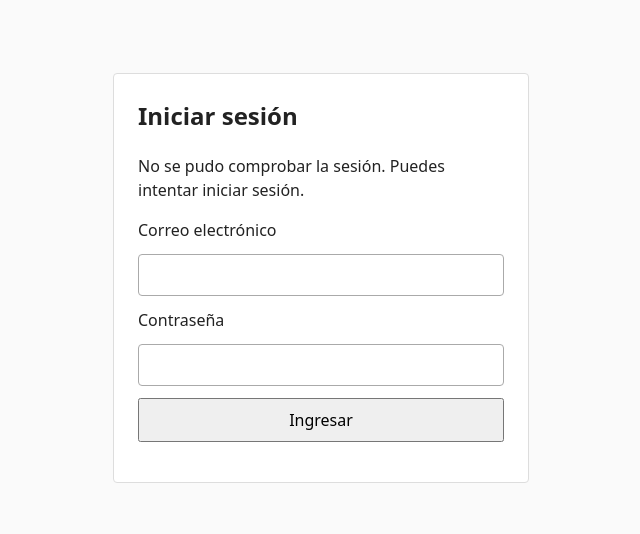
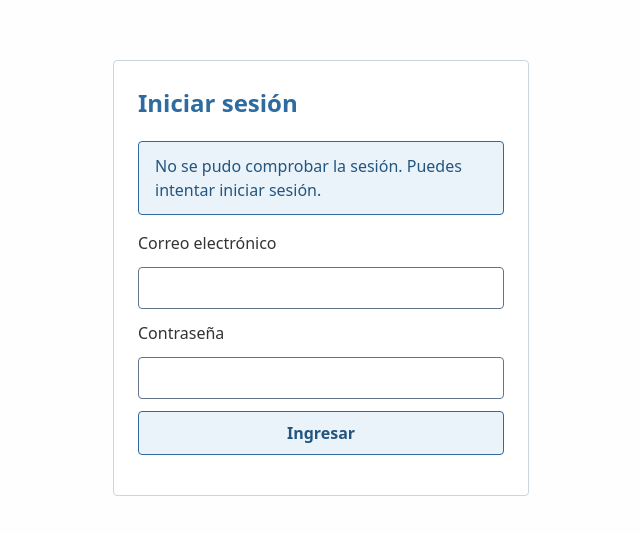
Before and after one commit to VicenteAsmussen/PT-OptimizacionHorarios, a React (Vite) app in the folder frontend/: page /login in a window 1280 px wide. Shown: the part 122-656 px from the top of the page, without its empty margins (319-959 px from the left). Built offline with nearby package versions, Linux system fonts and the light colour scheme; no server answers.

Commit message:
Definimos Estilos
Se definio la paleta de colores de la pagina, agrupando colores estructurales, de botes y de estados, y se reajusto a estos tonos la pagina de login

```diff
--- a/frontend/src/components/layout/AppLayout.tsx
+++ b/frontend/src/components/layout/AppLayout.tsx
@@ -22,6 +22,16 @@ export default function AppLayout() {
 
   return (
     <div className="app-layout">
+      <header className="topbar">
+        <span>Sistema de Optimización de Horarios Académicos</span>
+        <div className="session-controls">
+          {usuario && <span>{usuario.nombre} · {usuario.rol}</span>}
+          <button className="boton boton--gris" type="button" onClick={cerrarSesion} disabled={cerrando}>
+            {cerrando ? "Cerrando sesión…" : "Cerrar sesión"}
+          </button>
+          {error && <p role="alert">{error}</p>}
+        </div>
+      </header>
       <aside className="sidebar">
         <p className="sidebar-title">Horarios académicos</p>
         <nav aria-label="Navegación principal">
@@ -29,16 +39,6 @@ export default function AppLayout() {
         </nav>
       </aside>
       <div className="app-body">
-        <header className="topbar">
-          <span>Sistema de Optimización de Horarios Académicos</span>
-          <div className="session-controls">
-            {usuario && <span>{usuario.nombre} · {usuario.rol}</span>}
-            <button type="button" onClick={cerrarSesion} disabled={cerrando}>
-              {cerrando ? "Cerrando sesión…" : "Cerrar sesión"}
-            </button>
-            {error && <p role="alert">{error}</p>}
-          </div>
-        </header>
         <main className="main-content">
           <Outlet />
         </main>
--- a/frontend/src/features/auth/pages/LoginPage.tsx
+++ b/frontend/src/features/auth/pages/LoginPage.tsx
@@ -36,7 +36,7 @@ export default function LoginPage() {
           <label htmlFor="clave">Contraseña</label>
           <input id="clave" name="clave" type="password" autoComplete="current-password" required
             value={clave} onChange={(evento) => setClave(evento.target.value)} disabled={enviando} />
-          <button type="submit" disabled={enviando}>{enviando ? "Ingresando…" : "Ingresar"}</button>
+          <button className="boton boton--azul" type="submit" disabled={enviando}>{enviando ? "Ingresando…" : "Ingresar"}</button>
         </form>
       </section>
     </main>
--- a/frontend/src/main.tsx
+++ b/frontend/src/main.tsx
@@ -1,7 +1,9 @@
 import React from "react";
 import ReactDOM from "react-dom/client";
 import App from "./App";
+import "./styles/variables.css";
 import "./styles/global.css";
+import "./styles/botones.css";
 
 ReactDOM.createRoot(document.getElementById("root")!).render(
   <React.StrictMode>
--- /dev/null
+++ b/frontend/src/styles/botones.css
@@ -0,0 +1,77 @@
+.boton {
+  --boton-fondo: var(--color-azul-fondo);
+  --boton-hover: var(--color-azul-hover);
+  --boton-texto: var(--color-azul-texto);
+  --boton-borde: var(--color-azul-borde);
+
+  display: inline-flex;
+  align-items: center;
+  justify-content: center;
+  min-height: 2.75rem;
+  padding: 0.5rem 1rem;
+  border: 1px solid var(--boton-borde);
+  border-radius: 0.25rem;
+  background: var(--boton-fondo);
+  color: var(--boton-texto);
+  font-weight: 600;
+  text-align: center;
+  cursor: pointer;
+  transition: background-color 150ms ease;
+}
+
+.boton--crear {
+  --boton-fondo: var(--color-crear-fondo);
+  --boton-hover: var(--color-crear-hover);
+  --boton-texto: var(--color-crear-texto);
+  --boton-borde: var(--color-crear-borde);
+}
+
+.boton--editar {
+  --boton-fondo: var(--color-editar-fondo);
+  --boton-hover: var(--color-editar-hover);
+  --boton-texto: var(--color-editar-texto);
+  --boton-borde: var(--color-editar-borde);
+}
+
+.boton--eliminar {
+  --boton-fondo: var(--color-eliminar-fondo);
+  --boton-hover: var(--color-eliminar-hover);
+  --boton-texto: var(--color-eliminar-texto);
+  --boton-borde: var(--color-eliminar-borde);
+}
+
+.boton--azul {
+  --boton-fondo: var(--color-azul-fondo);
+  --boton-hover: var(--color-azul-hover);
+  --boton-texto: var(--color-azul-texto);
+  --boton-borde: var(--color-azul-borde);
+}
+
+.boton--gris {
+  --boton-fondo: var(--color-gris-fondo);
+  --boton-hover: var(--color-gris-hover);
+  --boton-texto: var(--color-gris-texto);
+  --boton-borde: var(--color-gris-borde);
+}
+
+/* Hover changes only the background, never the text or border. */
+@media (hover: hover) {
+  .boton:not(:disabled):hover {
+    background: var(--boton-hover);
+  }
+}
+
+.boton:disabled {
+  border-style: dashed;
+  border-color: var(--color-gris-borde);
+  background: var(--color-gris-fondo);
+  color: var(--color-gris-texto);
+  cursor: not-allowed;
+  transition: none;
+}
+
+@media (prefers-reduced-motion: reduce) {
+  .boton {
+    transition: none;
+  }
+}
--- a/frontend/src/styles/global.css
+++ b/frontend/src/styles/global.css
@@ -1,4 +1,3 @@
-/* Neutral scaffold styles; not a final visual design. */
 * {
   box-sizing: border-box;
 }
@@ -7,8 +6,8 @@ body {
   margin: 0;
   font-family: system-ui, sans-serif;
   line-height: 1.5;
-  color: #222;
-  background: #fafafa;
+  color: var(--color-texto);
+  background: var(--color-fondo);
 }
 
 a {
@@ -24,29 +23,48 @@ input {
   width: 100%;
   min-width: 0;
   padding: 0.5rem;
-  border: 1px solid #aaa;
+  border: 1px solid var(--color-borde-campo);
+  background: var(--color-superficie);
+  color: var(--color-texto);
   border-radius: 0.25rem;
 }
 
-button {
-  padding: 0.5rem 1rem;
+input:disabled {
+  background: var(--color-gris-fondo);
+  color: var(--color-gris-texto);
+  border-style: dashed;
+  cursor: not-allowed;
 }
 
 :focus-visible {
-  outline: 2px solid currentColor;
+  outline: 3px solid var(--color-foco);
   outline-offset: 3px;
+}
+
+h1,
+h2 {
+  color: var(--color-primario);
 }
 
 .app-layout {
   display: grid;
   grid-template-columns: 15rem minmax(0, 1fr);
+  grid-template-rows: auto minmax(0, 1fr);
+  grid-template-areas:
+    "topbar topbar"
+    "sidebar contenido";
   min-height: 100vh;
+  overflow-wrap: anywhere;
 }
 
 .sidebar {
+  grid-area: sidebar;
+  min-width: 0;
   padding: 1.5rem;
-  border-right: 1px solid #ddd;
-  background: #f3f3f3;
+  border-right: 1px solid var(--color-sidebar);
+  background: var(--color-sidebar);
+  color: var(--color-texto-inverso);
+  --color-foco: var(--color-blanco);
 }
 
 .sidebar-title {
@@ -57,27 +75,43 @@ button {
 .sidebar nav a {
   display: block;
   padding: 0.5rem;
+  border-radius: 0.25rem;
+  text-decoration: none;
+}
+
+.sidebar nav a:hover {
+  background: var(--color-sidebar-hover);
+  color: var(--color-texto-inverso);
 }
 
 .sidebar nav a[aria-current="page"] {
-  background: #e6e6e6;
+  background: var(--color-sidebar-activo);
+  color: var(--color-texto-inverso);
   font-weight: 600;
 }
 
 .app-body {
+  grid-area: contenido;
   min-width: 0;
 }
 
 .topbar {
+  grid-area: topbar;
+  min-width: 0;
   display: flex;
   flex-wrap: wrap;
   justify-content: space-between;
   gap: 1rem;
   padding: 1rem 1.5rem;
-  border-bottom: 1px solid #ddd;
+  border-bottom: 1px solid var(--color-primario);
+  background: var(--color-primario);
+  color: var(--color-blanco);
+  --color-foco: var(--color-blanco);
 }
 
 .session-controls {
+  min-width: 0;
+  max-width: 100%;
   display: flex;
   align-items: center;
   flex-wrap: wrap;
@@ -103,9 +137,9 @@ button {
 .summary-card,
 .login-panel {
   padding: 1.5rem;
-  border: 1px solid #ddd;
+  border: 1px solid var(--color-borde);
   border-radius: 0.25rem;
-  background: #fff;
+  background: var(--color-superficie);
 }
 
 .summary-card h2 {
@@ -135,13 +169,37 @@ button {
   margin-bottom: 1rem;
 }
 
+[role="status"],
+[role="alert"] {
+  padding: 0.75rem 1rem;
+  border: 1px solid;
+  border-radius: 0.25rem;
+}
+
+[role="status"] {
+  background: var(--color-estado-fondo);
+  color: var(--color-estado-texto);
+  border-color: var(--color-azul-borde);
+}
+
+[role="alert"] {
+  background: var(--color-alerta-fondo);
+  color: var(--color-alerta-texto);
+  border-color: var(--color-eliminar-borde);
+}
+
 @media (max-width: 48rem) {
   .app-layout {
-    grid-template-columns: 1fr;
+    grid-template-columns: minmax(0, 1fr);
+    grid-template-rows: auto auto minmax(0, 1fr);
+    grid-template-areas:
+      "topbar"
+      "sidebar"
+      "contenido";
   }
 
   .sidebar {
     border-right: 0;
-    border-bottom: 1px solid #ddd;
+    border-bottom: 1px solid var(--color-sidebar);
   }
 }
--- /dev/null
+++ b/frontend/src/styles/variables.css
@@ -0,0 +1,40 @@
+:root {
+  --color-primario: #2D6BA0;
+  --color-sidebar: #262F36;
+  --color-sidebar-hover: #33414D;
+  --color-sidebar-activo: #1F2930;
+  --color-fondo: #FEFEFF;
+  --color-texto: #333333;
+  --color-texto-inverso: #E2E8F0;
+  --color-blanco: #FFFFFF;
+
+  --color-crear-fondo: #D1FAE5;
+  --color-crear-hover: #9FE3C0;
+  --color-crear-texto: #166534;
+  --color-crear-borde: #166534;
+  --color-editar-fondo: #FFEDD3;
+  --color-editar-hover: #F0C5A6;
+  --color-editar-texto: #7A3418;
+  --color-editar-borde: #D3723C;
+  --color-eliminar-fondo: #FEE2E2;
+  --color-eliminar-hover: #F5B4B4;
+  --color-eliminar-texto: #991B1B;
+  --color-eliminar-borde: #991B1B;
+  --color-azul-fondo: #EAF3FA;
+  --color-azul-hover: #D7E9F7;
+  --color-azul-texto: #23557F;
+  --color-azul-borde: #2D6BA0;
+  --color-gris-fondo: #F1F5F9;
+  --color-gris-hover: #E2E8F0;
+  --color-gris-texto: #334155;
+  --color-gris-borde: #64748B;
+
+  --color-superficie: var(--color-blanco);
+  --color-borde: #CBD5E1;
+  --color-borde-campo: var(--color-gris-borde);
+  --color-foco: var(--color-primario);
+  --color-estado-fondo: var(--color-azul-fondo);
+  --color-estado-texto: var(--color-azul-texto);
+  --color-alerta-fondo: var(--color-eliminar-fondo);
+  --color-alerta-texto: var(--color-eliminar-texto);
+}
```
